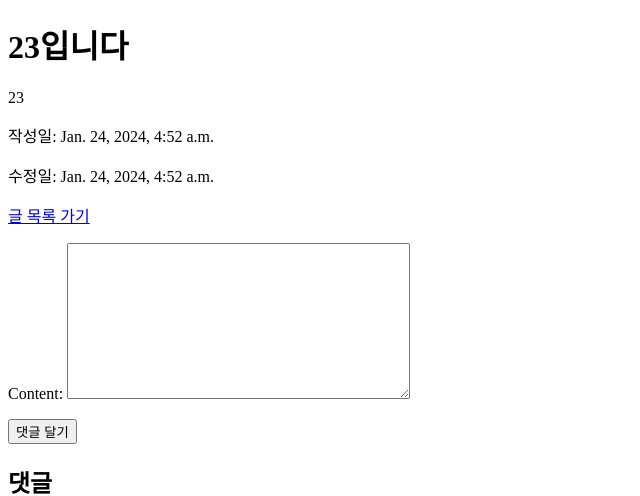
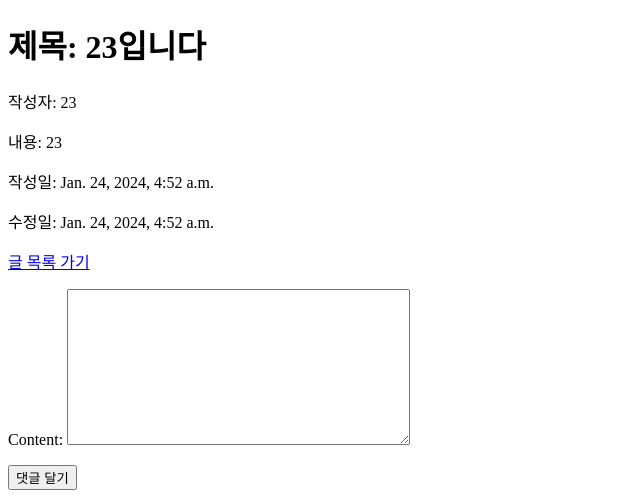
Before and after one commit to sm-solux/28th_2_High5ive_Plavel_Back, a Django app: page /board/post_detail/9/ in a window 1280 px wide. Shown: the top 496 px of the page, without its empty margins (0-640 px from the left). Run offline with Django 4.2, Linux system fonts and the light colour scheme; a user stored in the database is signed in; data comes from the database, SQL or seed files in the repository; both versions use the stored data as it was after the commit.

Commit message:
게시판 수정

```diff
--- a/board/templates/post_detail.html
+++ b/board/templates/post_detail.html
@@ -4,12 +4,14 @@
     <title>{{ post.title }}</title>
 </head>
 <body>
-    <h1>{{ post.title }}</h1>
-    <p>{{ post.content }}</p>
+    <h1>제목: {{ post.title }}</h1>
+    <p>작성자: {{ post.author }}</p>
+    <p>내용: {{ post.content }}</p>
     <p>작성일: {{ post.created_at }}</p>
     <p>수정일: {{ post.updated_at }}</p>
     <a href="{% url 'post_list' %}">글 목록 가기</a>
 
+    <!-- 댓글 달기 -->
     <form method="post">
         {% csrf_token %}
         {{ form.as_p }}
@@ -20,9 +22,9 @@
     <h2>댓글</h2>
     {% for comment in post.comments.all %}
         <div>
-            <strong>{{ comment.author }}</strong>
+            <strong>작성자: {{ comment.author }}</strong>
             <p>{{ comment.content }}</p>
-            <p>{{ comment.created_at }}</p>
+            <!-- <p>{{ comment.created_at }}</p> -->
         </div>
     {% empty %}
         <p>댓글이 없습니다.</p>
--- a/board/templates/post_list.html
+++ b/board/templates/post_list.html
@@ -11,6 +11,7 @@
     <div>
         <h2><a href="{% url 'post_detail' post_id=post.pk %}">{{ post.title }}</a></h2>
         <p>{{ post.content }}</p>
+        <p>{{ post.created_at }}</p>
     </div>
     <a href="{% url 'post_edit' post.id %}">수정</a>
     <form action="{% url 'post_delete' post.id %}" method="POST">
--- a/plavel/settings.py
+++ b/plavel/settings.py
@@ -124,11 +124,11 @@ AUTH_PASSWORD_VALIDATORS = [
 
 LANGUAGE_CODE = 'en-us'
 
-TIME_ZONE = 'UTC'
+TIME_ZONE = 'Asia/Seoul'
 
 USE_I18N = True
 
-USE_TZ = True
+USE_TZ = False
 
 
 # Static files (CSS, JavaScript, Images)
```
Also changed, not shown: db.sqlite3.
